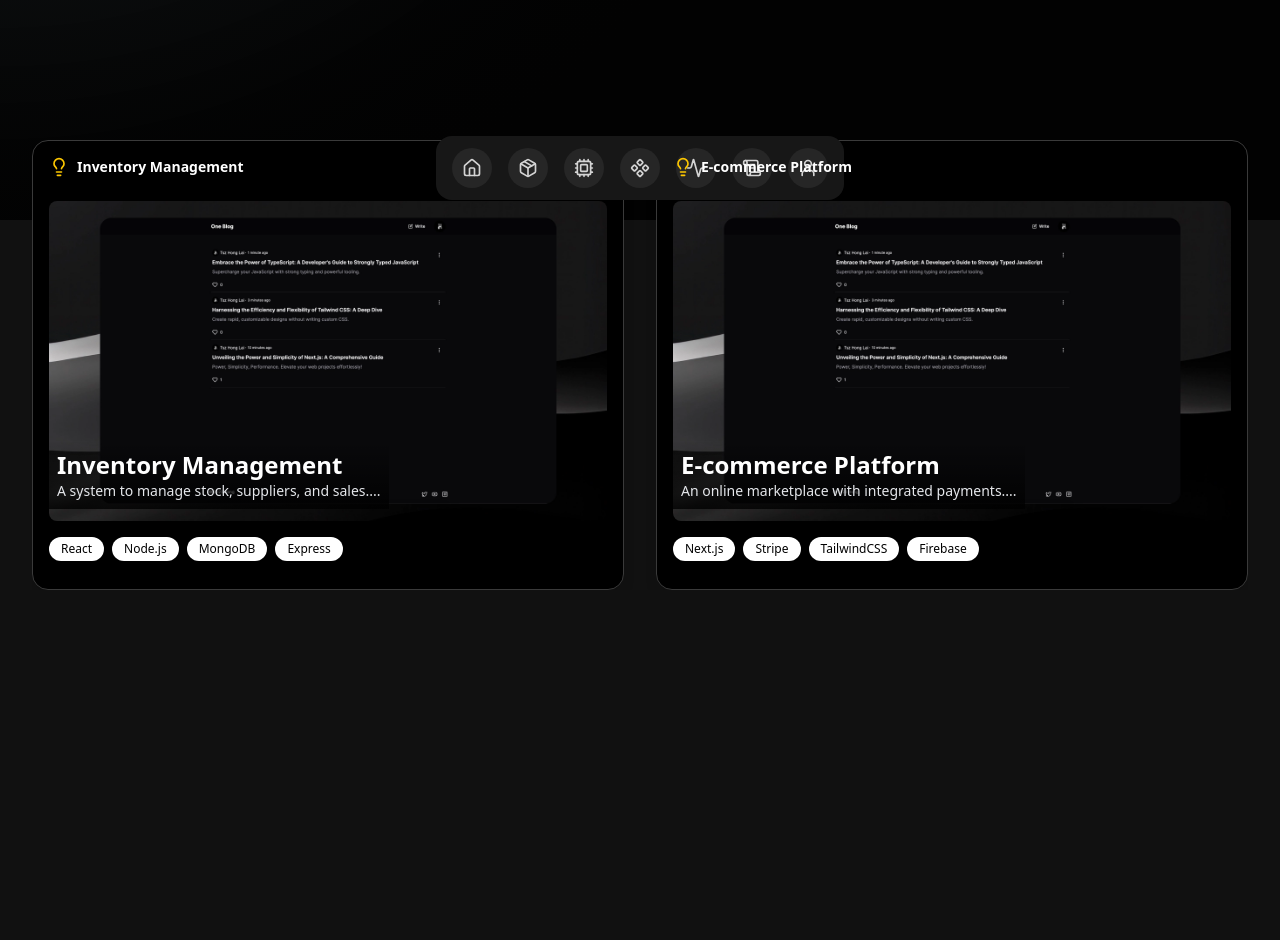
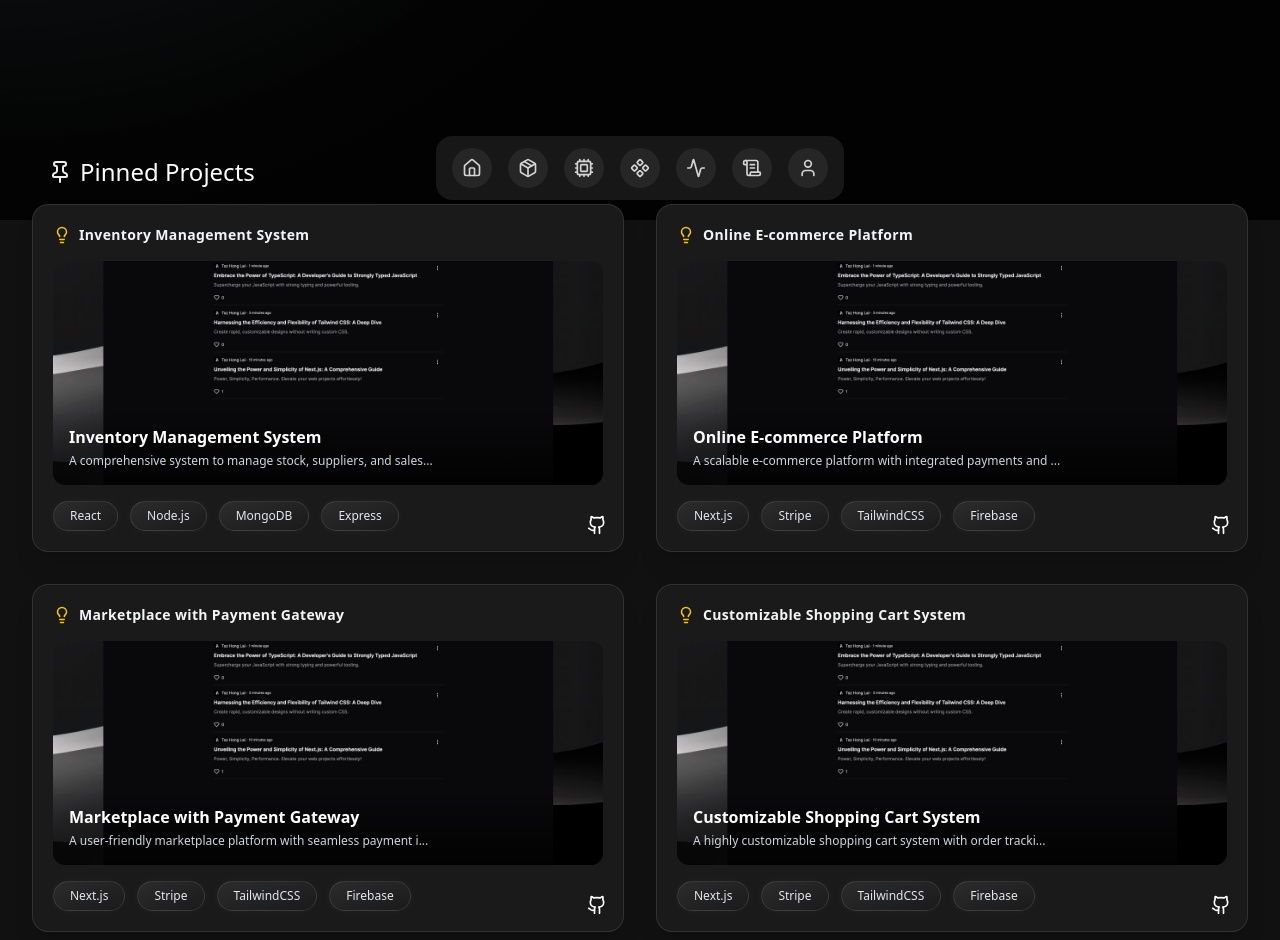
Before and after one commit to ayanhasnain03/ayanhasnain.me, a Next.js app: page / in a window 1280 px wide. Shown: the part 580-1520 px from the top of the page. Built offline with nearby package versions, Linux system fonts and the light colour scheme.

Commit message:
pinned-project

```diff
--- a/src/app/(root)/(home)/page.tsx
+++ b/src/app/(root)/(home)/page.tsx
@@ -1,5 +1,6 @@
 import { AnimatedTextCycleDemo } from "@/components/animated-text-cycle";
 import SpotlightCursor from "@/components/ui/Spotlight";
+import { Pin } from "lucide-react";
 import SelctedProjects from "./selcted-projects";
 
 export default function Home() {
@@ -12,6 +13,11 @@
         <AnimatedTextCycleDemo />
       </section>
       <section className="selcted-project h-screen">
+        <div className="flex flex-row items-center gap-2 p-4">
+          <Pin className="size-6" />
+          <h1 className="text-bold text-white text-2xl">Pinned Projects</h1>
+        </div>
+
         <SelctedProjects />
       </section>
     </>
--- a/src/app/(root)/(home)/selcted-projects.tsx
+++ b/src/app/(root)/(home)/selcted-projects.tsx
@@ -1,10 +1,10 @@
 import ProjectCard from "@/components/ProjectCard";
-import { Projects } from "@/constant";
+import { SelectedProjects } from "@/constant";
 
 const SelctedProjects = () => {
   return (
-    <div className="h-[450px] gap-8 overflow-hidden grid grid-cols-1 md:grid-cols-2 w-full">
-      {Projects?.map((elem, idx) => (
+    <div className="h-auto gap-6 md:gap-8 grid grid-cols-1 md:grid-cols-2 w-full transition-all duration-300">
+      {SelectedProjects?.map((elem, idx) => (
         <div key={idx}>
           <ProjectCard
             banner={elem.banner}
--- a/src/components/ProjectCard.tsx
+++ b/src/components/ProjectCard.tsx
@@ -19,69 +19,75 @@
   liveDemo,
 }: ProjectCardProps) => {
   return (
-    <div className="border rounded-2xl h-full w-full bg-black text-white p-4 relative flex flex-col group shadow-lg hover:shadow-2xl transition-shadow duration-300">
-      {/* Live demo icon */}
-      <div className="absolute top-4 right-4 opacity-0 group-hover:opacity-100 transition-opacity duration-300 flex gap-2">
-        {github && (
-          <a
-            className="cursor-pointer"
-            href={github}
-            target="_blank"
-            rel="noopener noreferrer"
-          >
-            <Github
-              size={20}
-              className="hover:scale-110 transition-transform"
-            />
-          </a>
-        )}
+    <div className="relative w-full h-full rounded-2xl bg-[#1a1a1a] text-white p-5 flex flex-col gap-4 shadow-xl hover:shadow-2xl transition-shadow duration-300 group overflow-hidden border border-white/10">
       {liveDemo && (
         <a
-            className="cursor-pointer"
           href={liveDemo}
           target="_blank"
           rel="noopener noreferrer"
+          className="absolute top-4 right-4 opacity-0 group-hover:opacity-100 transition-opacity duration-300 z-20 bg-white text-black rounded-full p-2 hover:scale-110 transform"
         >
-            <ArrowRight
-              size={20}
-              className="transform -rotate-45 transition-transform hover:scale-110"
-            />
+          <ArrowRight size={20} className="-rotate-45" />
         </a>
       )}
+
+      <div className="flex items-center gap-2 text-sm font-semibold z-10">
+        <Lightbulb size={18} className="text-yellow-400" />
+        <span className="text-gray-100 tracking-wide">{title}</span>
       </div>
 
-      {/* Title and Icon */}
-      <h1 className="flex items-center gap-2 text-sm font-semibold z-10 mb-2">
-        <Lightbulb size={20} className="text-yellow-400" />
-        {title}
-      </h1>
-
-      {/* Project Image */}
-      <div className="relative w-full h-80 mt-4 rounded-lg overflow-hidden">
+      <div className="relative w-full h-56 rounded-xl overflow-hidden">
+        {banner ? (
           <Image
-          src={banner!}
-          layout="fill"
+            src={banner}
+            alt={title}
+            fill
             className="object-cover"
             loading="lazy"
-          alt={title}
+            sizes="(max-width: 768px) 100vw, 33vw"
           />
-        <div className="flex flex-col p-2 absolute bottom-3 bg-gradient-to-t from-black/80 to-transparent">
-          <h1 className="font-bold text-white text-2xl">{title}</h1>
-          <p className="text-sm text-gray-200">{description.slice(0, 50)}...</p>
+        ) : (
+          <div className="w-full h-full bg-gray-800 flex items-center justify-center text-gray-500">
+            No Image
+          </div>
+        )}
+        <div className="absolute bottom-0 left-0 w-full bg-gradient-to-t from-black/80 to-transparent p-4">
+          <h2 className="text-base font-bold">{title}</h2>
+          <p className="text-xs text-gray-300 mt-1">
+            {description.length > 60
+              ? description.slice(0, 60) + "..."
+              : description}
+          </p>
         </div>
       </div>
 
-      {/* Tech tags */}
-      <div className="flex flex-wrap gap-2 mt-4">
-        {tech.map((item, index) => (
+      <div className="flex flex-wrap gap-3 z-10">
+        {tech.map((item, i) => (
           <span
-            key={index}
-            className="bg-white text-black text-xs font-medium px-3 py-1 rounded-full shadow-sm hover:scale-105 transition-transform duration-200"
+            key={i}
+            className="bg-gradient-to-br from-[#2c2c2c] to-[#1a1a1a]
+              text-gray-200 text-xs font-medium px-4 py-1.5 rounded-full
+              border border-white/10
+              shadow-[0_0_8px_rgba(255,255,255,0.04)]
+              hover:shadow-[0_0_14px_rgba(255,255,255,0.2)]
+              hover:scale-105 transition-all duration-300 ease-in-out
+              backdrop-blur-sm "
           >
             {item}
           </span>
         ))}
       </div>
+
+      {github && (
+        <a
+          href={github}
+          target="_blank"
+          rel="noopener noreferrer"
+          className="absolute bottom-4 right-4 z-20 text-white hover:scale-110 transition-transform"
+        >
+          <Github size={20} />
+        </a>
+      )}
     </div>
   );
 };
--- a/src/components/layout/Dock/dock.tsx
+++ b/src/components/layout/Dock/dock.tsx
@@ -65,11 +65,11 @@
 
 export function AppleStyleDock() {
   return (
-    <div className="fixed bottom-5 left-1/2 max-w-full -translate-x-1/2">
+    <div className="fixed bottom-5 left-1/2 max-w-full -translate-x-1/2 z-50">
       <Dock className="items-end pb-3">
         {data.map((item, idx) => (
           <DockItem
-            key={idx} // Use key here for DockItem
+            key={idx}
             className="aspect-square rounded-full bg-gray-200 dark:bg-neutral-800 transition-transform transform hover:scale-110 hover:bg-gray-300 dark:hover:bg-neutral-700"
           >
             <DockLabel>{item.title}</DockLabel>
--- a/src/components/ui/dock.tsx
+++ b/src/components/ui/dock.tsx
@@ -152,7 +152,7 @@
       onFocus={() => isHovered.set(1)}
       onBlur={() => isHovered.set(0)}
       className={cn(
-        "relative inline-flex items-center justify-center",
+        "relative inline-flex items-center justify-center z-40",
         className
       )}
       tabIndex={0}
--- a/src/constant.ts
+++ b/src/constant.ts
@@ -1,8 +1,9 @@
-export const Projects = [
+export const SelectedProjects = [
   {
     banner: "/cover.webp",
-    title: "Inventory Management",
-    description: "A system to manage stock, suppliers, and sales.",
+    title: "Inventory Management System",
+    description:
+      "A comprehensive system to manage stock, suppliers, and sales efficiently.",
     tech: ["React", "Node.js", "MongoDB", "Express"],
     contact: {
       github: "https://github.com/yourusername/inventory-management",
@@ -11,12 +12,35 @@
   },
   {
     banner: "/cover.webp",
-    title: "E-commerce Platform",
-    description: "An online marketplace with integrated payments.",
+    title: "Online E-commerce Platform",
+    description:
+      "A scalable e-commerce platform with integrated payments and product management.",
     tech: ["Next.js", "Stripe", "TailwindCSS", "Firebase"],
     contact: {
-      github: "https://github.com/yourusername/inventory-management",
-      liveDemo: "https://inventory.example.com",
+      github: "https://github.com/yourusername/e-commerce-platform",
+      liveDemo: "https://ecommerce.example.com",
+    },
+  },
+  {
+    banner: "/cover.webp",
+    title: "Marketplace with Payment Gateway",
+    description:
+      "A user-friendly marketplace platform with seamless payment integration.",
+    tech: ["Next.js", "Stripe", "TailwindCSS", "Firebase"],
+    contact: {
+      github: "https://github.com/yourusername/marketplace",
+      liveDemo: "https://marketplace.example.com",
+    },
+  },
+  {
+    banner: "/cover.webp",
+    title: "Customizable Shopping Cart System",
+    description:
+      "A highly customizable shopping cart system with order tracking and payment gateway.",
+    tech: ["Next.js", "Stripe", "TailwindCSS", "Firebase"],
+    contact: {
+      github: "https://github.com/yourusername/shopping-cart-system",
+      liveDemo: "https://shoppingcart.example.com",
     },
   },
 ];
```
Lines whose indentation alone changed are shown as unchanged.
